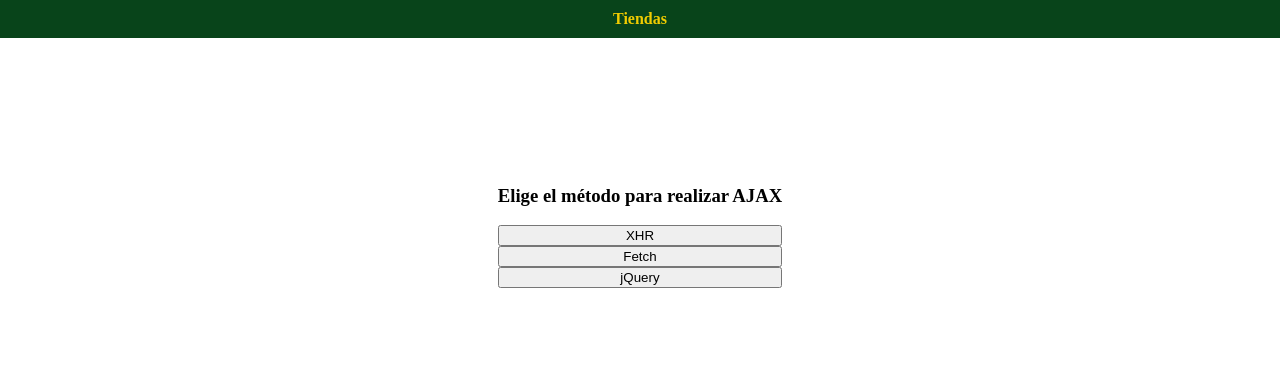
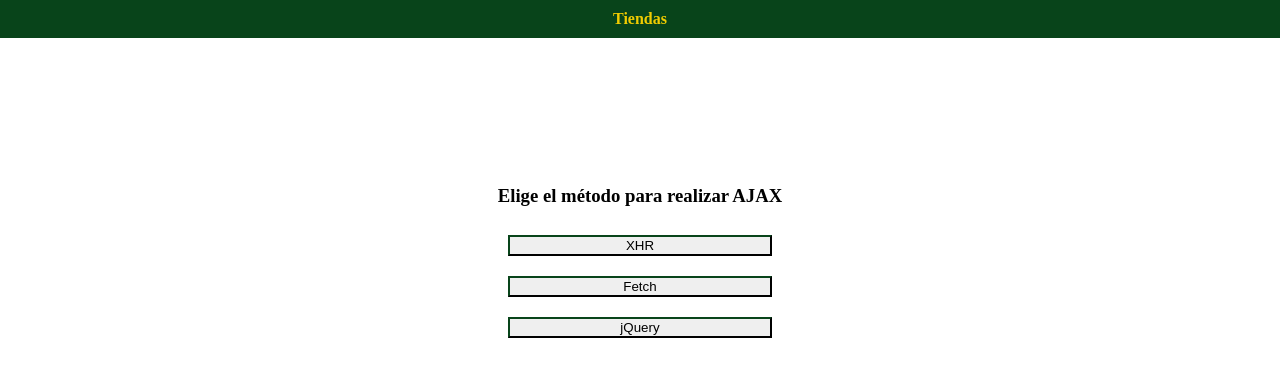
Before and after one commit to facuruku/ConsultadoAPItiendas, a website: page index.html in a window 1280 px wide. Drawn offline with nearby package versions, Linux system fonts and the light colour scheme.

Commit message:
mejorando estilos

```diff
--- a/css/style.scss
+++ b/css/style.scss
@@ -25,6 +25,11 @@ header{
         display: flex;
         flex-flow: column nowrap;
         margin-top: 10%;
+
+        button{
+            border-color: $bgColor;
+            margin: 10px;
+        }
     }
     #menu{
         display: flex;
```
Also changed, not shown: css/style.css.
